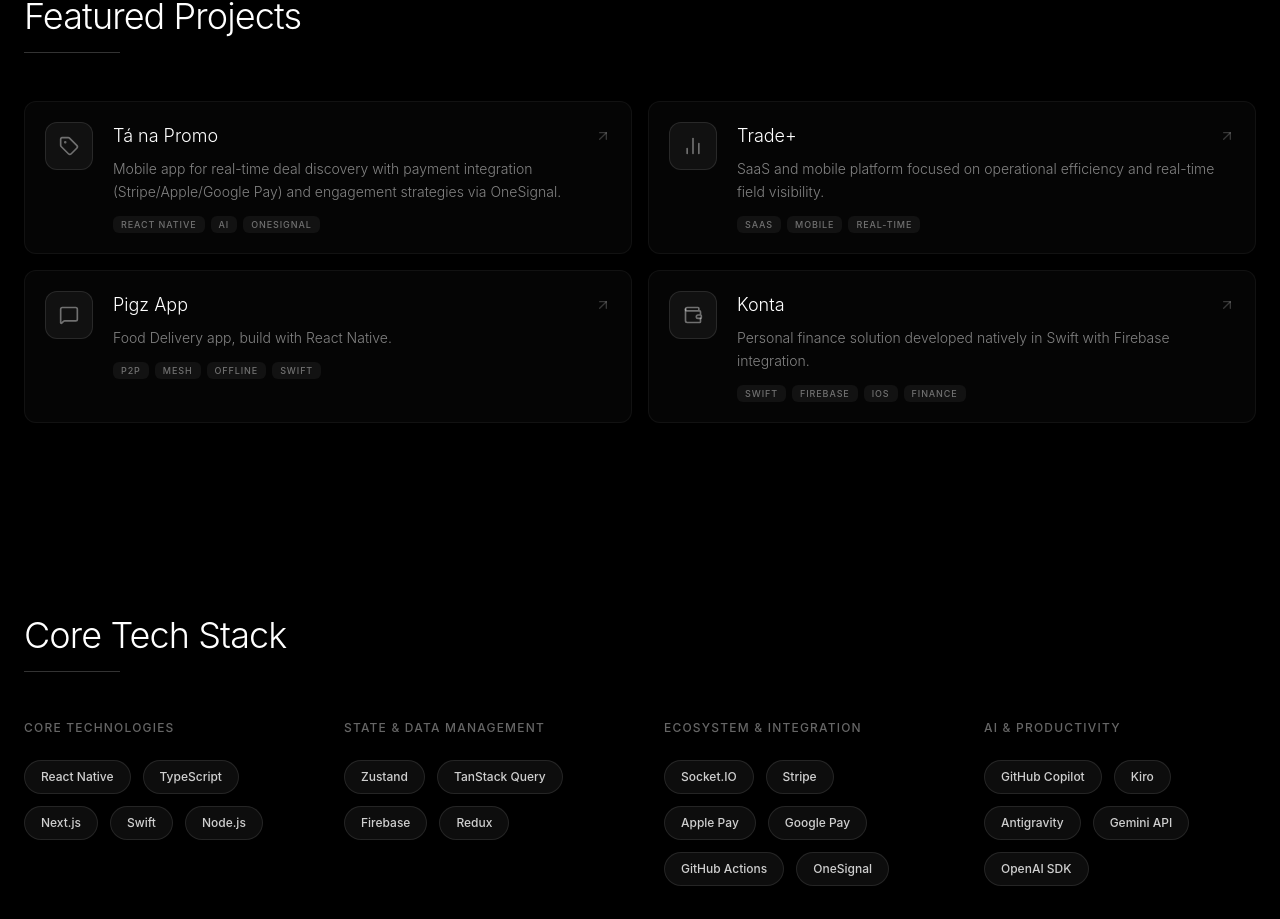
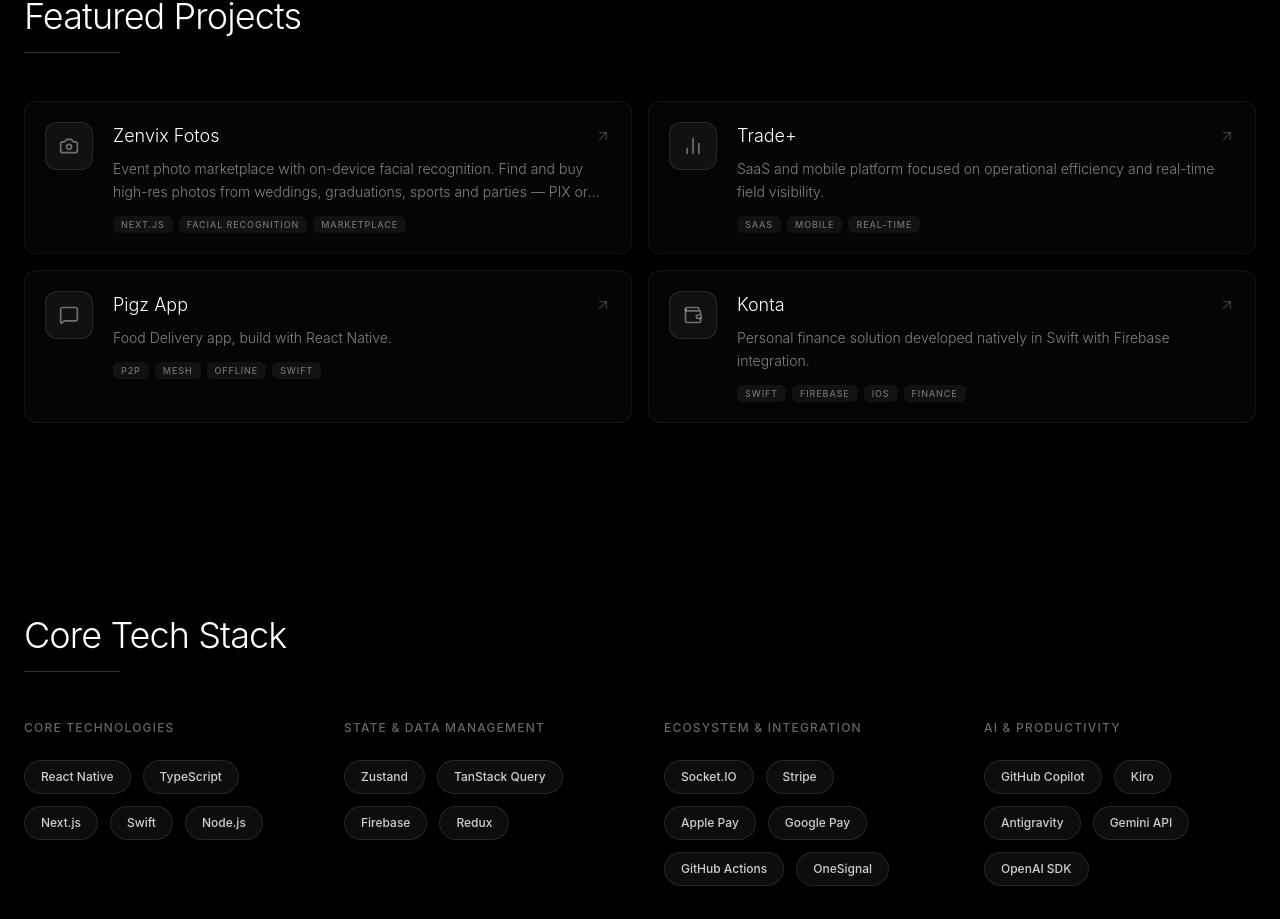
Before and after one commit to mitchelson/portifolio, a React (Vite) app: page / in a window 1280 px wide. Shown: the part 3420-4339 px from the top of the page. Built offline with nearby package versions, Linux system fonts and the light colour scheme.

Commit message:
Replace Tá na Promo with Zenvix Fotos in featured projects
Swap the featured project entry and i18n copy (EN/PT) to Zenvix Fotos
(zenvix-store), linking to https://zenvixfotos.com.

Co-authored-by: Mitchelson <mitchelsonps@gmail.com>

```diff
--- a/src/features/i18n/i18n.ts
+++ b/src/features/i18n/i18n.ts
@@ -17,10 +17,10 @@ const resources = {
       },
       projects: {
         title: "Featured Projects",
-        taNaPromo: {
-          title: "Tá na Promo",
-          description: "Mobile app for real-time deal discovery with payment integration (Stripe/Apple/Google Pay) and engagement strategies via OneSignal.",
-          link: "https://tanapromo.app",
+        zenvixFotos: {
+          title: "Zenvix Fotos",
+          description: "Event photo marketplace with on-device facial recognition. Find and buy high-res photos from weddings, graduations, sports and parties — PIX or card, built for photographers.",
+          link: "https://zenvixfotos.com",
         },
         tradePlus: {
           title: "Trade+",
@@ -80,10 +80,10 @@ const resources = {
       },
       projects: {
         title: "Projetos em Destaque",
-        taNaPromo: {
-          title: "Tá na Promo",
-          description: "Aplicativo mobile para descoberta de promoções em tempo real com integração de pagamentos (Stripe/Apple/Google Pay) e estratégias de engajamento via OneSignal.",
-          link: "https://tanapromo.app",
+        zenvixFotos: {
+          title: "Zenvix Fotos",
+          description: "Marketplace de fotos de eventos com reconhecimento facial no navegador. Encontre e compre fotos em alta resolução de casamentos, formaturas, esportes e festas — PIX ou cartão, feito para fotógrafos.",
+          link: "https://zenvixfotos.com",
         },
         tradePlus: {
           title: "Trade+",
--- a/src/features/projects/Projects.tsx
+++ b/src/features/projects/Projects.tsx
@@ -1,19 +1,19 @@
 import { motion } from 'framer-motion';
 import { useTranslation } from 'react-i18next';
 import { Badge } from '@/components/ui/badge';
-import { Tag, BarChart2, MessageSquare, Wallet, ArrowUpRight } from 'lucide-react';
+import { Camera, BarChart2, MessageSquare, Wallet, ArrowUpRight } from 'lucide-react';
 
 export default function Projects() {
   const { t } = useTranslation();
 
   const projects = [
     {
-      id: 'taNaPromo',
-      title: t('projects.taNaPromo.title'),
-      description: t('projects.taNaPromo.description'),
-      tags: ['React Native', 'AI', 'OneSignal'],
-      icon: Tag,
-      link: t('projects.taNaPromo.link')
+      id: 'zenvixFotos',
+      title: t('projects.zenvixFotos.title'),
+      description: t('projects.zenvixFotos.description'),
+      tags: ['Next.js', 'Facial Recognition', 'Marketplace'],
+      icon: Camera,
+      link: t('projects.zenvixFotos.link')
     },
     {
       id: 'tradePlus',
```
